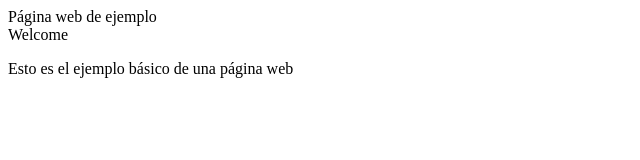
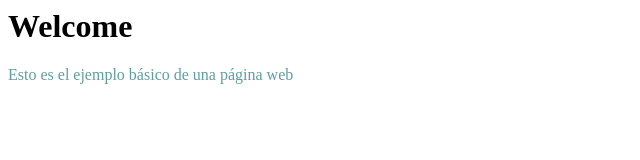
Before and after one commit to abdeeell/abdeeell.github.io, a plain HTML site: page index.html in a window 1280 px wide. Shown: the whole page, without its empty margins (0-640 px from the left). Drawn offline with Linux system fonts and the light colour scheme.

Commit message:
Día 20 de marzo

```diff
--- /dev/null
+++ b/css/estilos.css
@@ -0,0 +1,3 @@
+ p {
+    color:cadetblue;
+ }
--- a/index.html
+++ b/index.html
@@ -1,9 +1,10 @@
 <html>
-<header>
-  Página web de ejemplo
-  </header>
+<head>
+  <link href="css/estilos.css" rel="stylesheet" type="text/css">
+  <title>Página web de ejemplo</title>
+  </head>
   <body>
-    <h>Welcome</h>
+    <h1>Welcome</h1>
     <p>Esto es el ejemplo básico de una página web</p>
   </body>
   </html>
```
Also changed, not shown: meme-messi-calvo.jpg (added).
